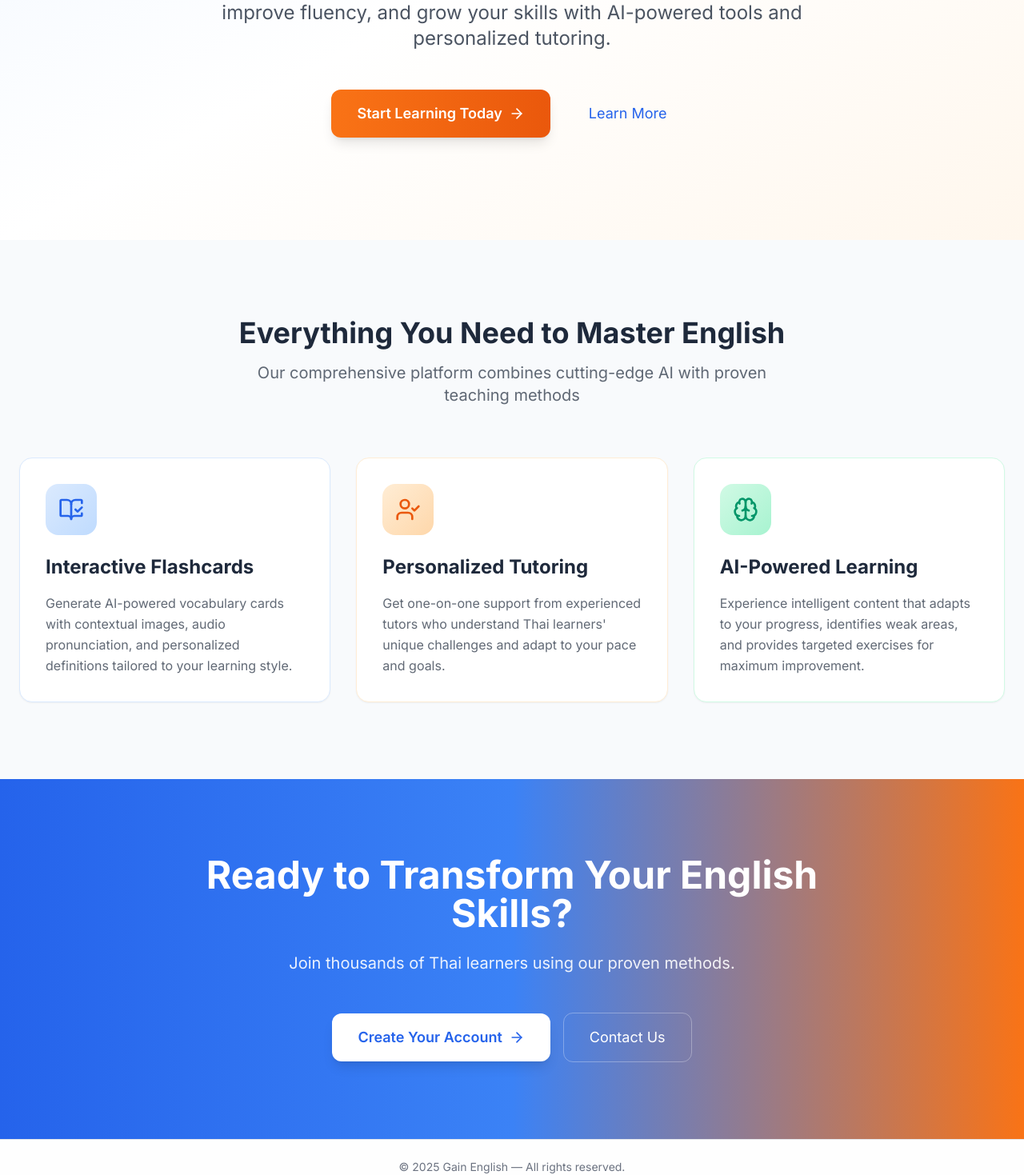
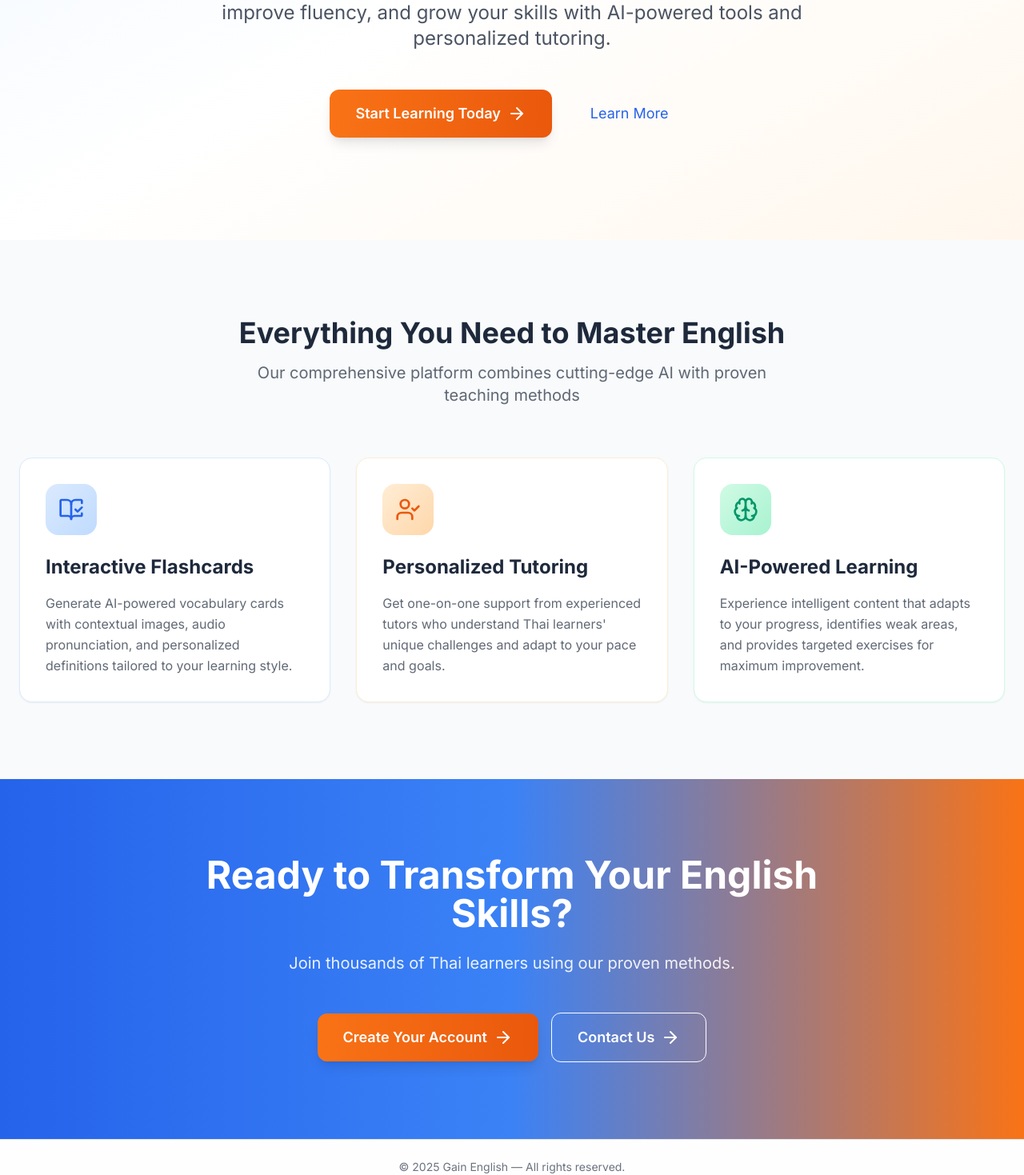
Before and after one commit to afk-bro/tiger-english, a React (Vite) app: page / in a window 1280 px wide. Shown: the part 489-1958 px from the top of the page at 80% size. Built offline with nearby package versions, Linux system fonts and the light colour scheme.

Commit message:
refactor(button): replace hardcoded buttons with reusable Button component (nav, home)

```diff
--- a/src/components/home/FinalCtaSection.tsx
+++ b/src/components/home/FinalCtaSection.tsx
@@ -1,7 +1,8 @@
 // src/components/home/FinalCtaSection.tsx
-import { Link } from 'react-router-dom';
-import { ArrowRight } from 'lucide-react';
-import { useTranslation } from 'react-i18next';
+import { Link } from "react-router-dom";
+import { ArrowRight } from "lucide-react";
+import { useTranslation } from "react-i18next";
+import Button from "../ui/Button";
 
 export default function FinalCtaSection() {
   const { t } = useTranslation();
@@ -12,22 +13,25 @@ export default function FinalCtaSection() {
       <div className="relative text-center py-24 px-6">
         <div className="max-w-4xl mx-auto">
           <h2 className="text-4xl md:text-5xl font-bold text-white mb-6">
-            {t('cta.heading')}
+            {t("cta.heading")}
           </h2>
           <p className="text-xl text-white/90 max-w-2xl mx-auto mb-12">
-            {t('cta.desc')}
+            {t("cta.desc")}
           </p>
           <div className="flex flex-col sm:flex-row gap-4 justify-center items-center">
             <Link to="/register">
-              <button className="group bg-white text-primary-600 hover:bg-primary-50 px-8 py-4 text-lg font-semibold rounded-xl shadow-lg hover:shadow-xl transform hover:-translate-y-1 transition-all duration-200 flex items-center gap-2">
-                {t('cta.button')}
-                <ArrowRight className="w-5 h-5 group-hover:translate-x-1 transition-transform" />
-              </button>
+              <Button
+                to="/register"
+                variant="primary"
+                iconRight={<ArrowRight />}
+              >
+                {t("cta.button")}
+              </Button>
             </Link>
             <Link to="/contact">
-              <button className="text-white hover:text-white/80 px-8 py-4 text-lg font-medium border border-white/30 hover:border-white/50 rounded-xl transition-all duration-200">
-                {t('cta.contact')}
-              </button>
+              <Button to="/contact" variant="outline" iconRight={<ArrowRight />}>
+                {t("cta.contact")}
+              </Button>
             </Link>
           </div>
         </div>
--- a/src/components/home/HeroSection.tsx
+++ b/src/components/home/HeroSection.tsx
@@ -1,7 +1,8 @@
 // src/components/home/HeroSection.tsx
-import { Link } from 'react-router-dom';
-import { Sparkles, ArrowRight } from 'lucide-react';
-import { useTranslation } from 'react-i18next';
+import { Link } from "react-router-dom";
+import { Sparkles, ArrowRight } from "lucide-react";
+import { useTranslation } from "react-i18next";
+import  Button  from "../ui/Button"
 
 export default function HeroSection() {
   const { t } = useTranslation();
@@ -13,24 +14,27 @@ export default function HeroSection() {
         <div className="max-w-4xl mx-auto">
           <div className="inline-flex items-center gap-2 bg-primary-100 dark:bg-primary-900/30 text-primary-700 dark:text-primary-300 px-4 py-2 rounded-full text-sm font-medium mb-8">
             <Sparkles className="w-4 h-4" />
-            {t('hero.badge')}
+            {t("hero.badge")}
           </div>
           <h1 className="text-5xl md:text-7xl font-bold tracking-tight leading-tight mb-6 bg-gradient-to-r from-primary-600 to-accent-600 bg-clip-text text-transparent">
-            {t('hero.title')}
+            {t("hero.title")}
           </h1>
           <p className="text-xl md:text-2xl text-text-light/80 dark:text-text-dark/80 max-w-3xl mx-auto mb-12 leading-relaxed">
-            {t('hero.subtitle')}
+            {t("hero.subtitle")}
           </p>
           <div className="flex flex-col sm:flex-row gap-4 justify-center items-center">
             <Link to="/register">
-              <button className="group bg-gradient-to-r from-accent-500 to-accent-600 hover:from-accent-600 hover:to-accent-700 text-white px-8 py-4 text-lg font-semibold rounded-xl shadow-lg hover:shadow-xl transform hover:-translate-y-1 transition-all duration-200 flex items-center gap-2">
-                {t('hero.cta')}
-                <ArrowRight className="w-5 h-5 group-hover:translate-x-1 transition-transform" />
-              </button>
+              <Button
+                to="/register"
+                variant="primary"
+                iconRight={<ArrowRight />}
+              >
+                {t("hero.cta")}
+              </Button>
             </Link>
             <Link to="/about">
               <button className="text-primary-600 dark:text-primary-400 hover:text-primary-700 dark:hover:text-primary-300 px-8 py-4 text-lg font-medium transition-colors">
-                {t('hero.learn_more')}
+                {t("hero.learn_more")}
               </button>
             </Link>
           </div>
```
